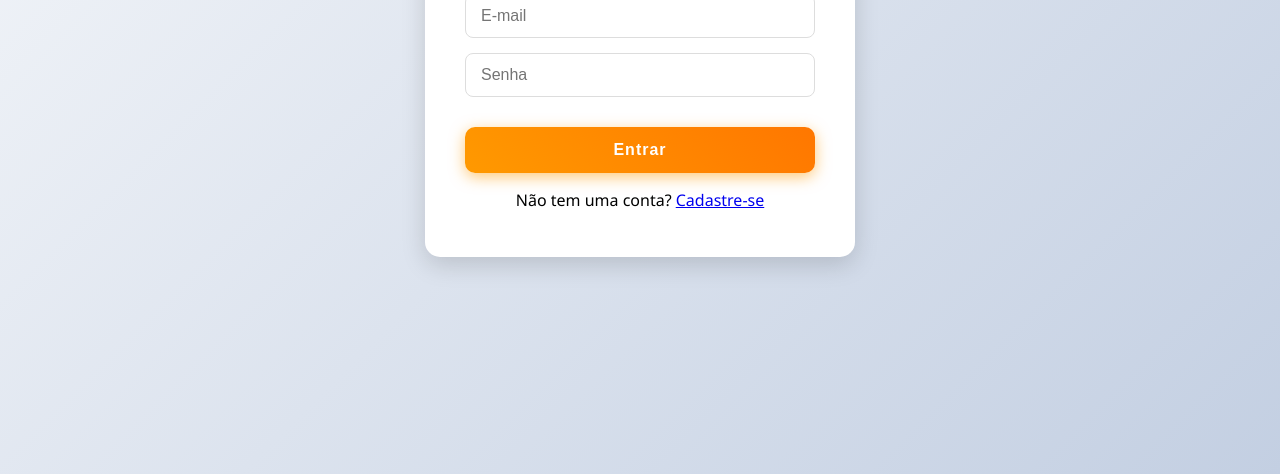
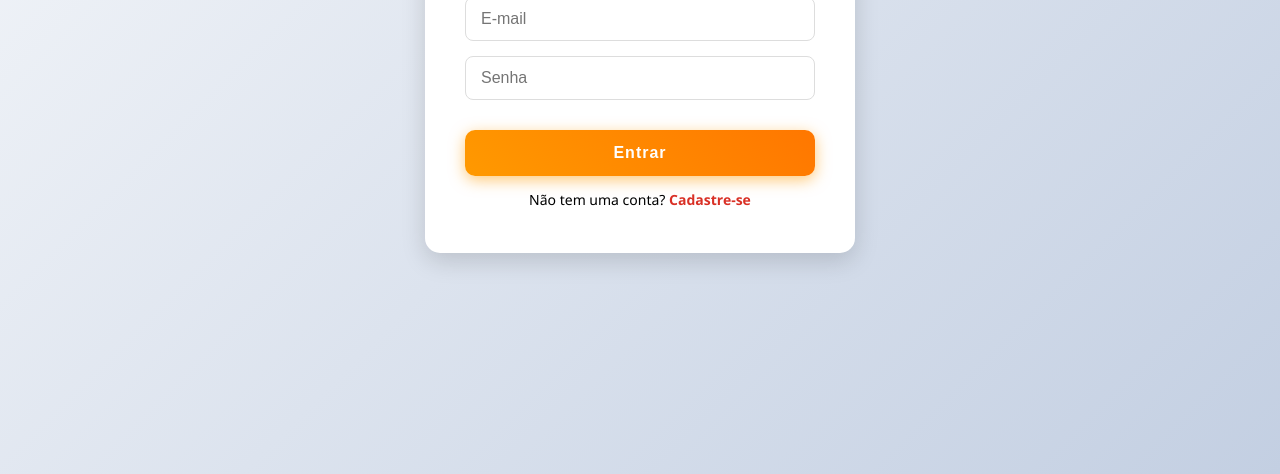
Before and after one commit to Phellipe19/Project-API-Integration, a plain HTML site: page index.html in a window 1280 px wide. Shown: the part 326-800 px from the top of the page. Drawn offline with Linux system fonts and the light colour scheme.

Commit message:
Estilização da tela de cadastro

```diff
--- a/style.css
+++ b/style.css
@@ -84,3 +84,19 @@ button.logout:hover {
   background-color: #b02a37;
   box-shadow: 0 6px 20px #b02a3788;
 }
+
+.cadastro-link {
+  margin-top: 10px;
+  text-align: center;
+  font-size: 14px;
+}
+
+.cadastro-link a {
+  color: #d93025;
+  text-decoration: none;
+  font-weight: bold;
+}
+
+.cadastro-link a:hover {
+  text-decoration: underline;
+}
```
